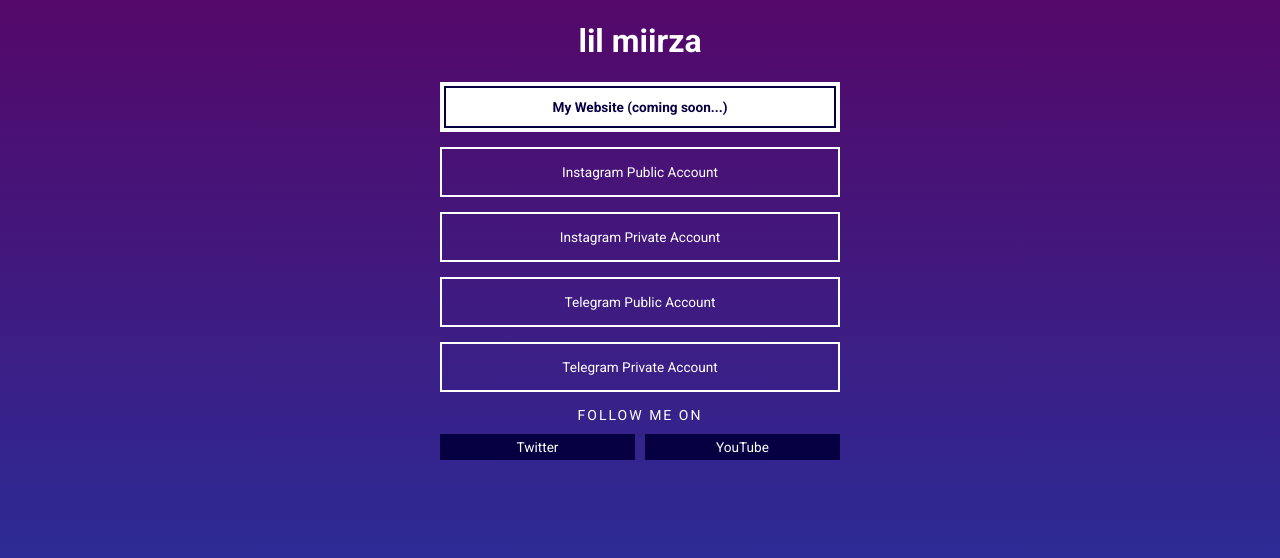
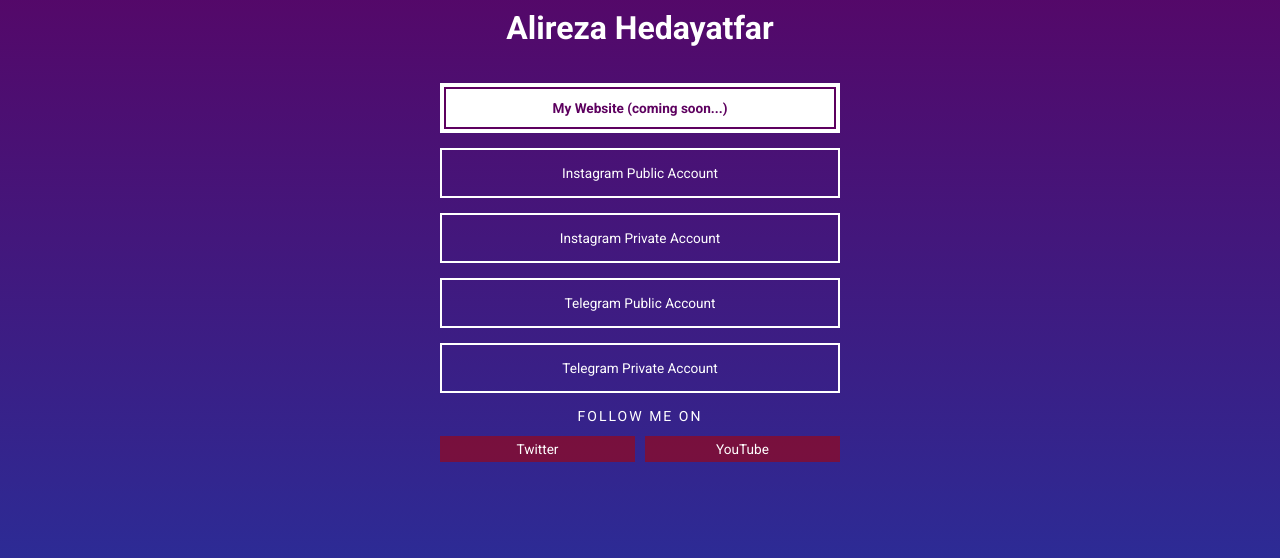
Before and after one commit to AlirezaHedayatfar/AlirezaHedayatfar.github.io, a website: page index.html in a window 1280 px wide. Shown: the part 146-704 px from the top of the page. Drawn offline with Linux system fonts and the light colour scheme.

Commit message:
change my name

```diff
--- a/app/scss/style.css
+++ b/app/scss/style.css
@@ -15,6 +15,7 @@
   background-image: linear-gradient(#5d005f  2%, #2036a3  108%);
   color: #ffffff;
   min-height: 100vh;
+  overflow: hidden;
   text-align: center;
   font-family: 'Roboto', sans-serif;
 }
@@ -25,8 +26,13 @@
   clip-path: circle();
 }
 
+h1 {
+  margin-top: 8px;
+  margin-bottom: 36px;
+}
+
 a:hover, a.featured:hover {
-  background-color: #060042;
+  background-color: #5d005f;
   color: #ffffff;
 }
 
@@ -46,7 +52,7 @@
 a.featured {
   position: relative;
   background-color: #ffffff;
-  color: #060042;
+  color: #5d005f;
   font-weight: bold;
 }
 
@@ -57,7 +63,7 @@
   left: 2px;
   width: calc(100% - 4px);
   height: calc(100% - 4px);
-  border: 2px solid #060042;
+  border: 2px solid #5d005f;
 }
 
 h2 {
@@ -81,7 +87,7 @@
           flex: 1;
   padding: 5px 10px;
   margin-right: 10px;
-  background-color: #060042;
+  background-color: rgb(173 0 0 / 56%);
   border: none;
 }
 
--- a/index.html
+++ b/index.html
@@ -12,7 +12,7 @@
 
         <!-- Logo -->
         <img class="logo" src="img/logo.jpg">
-        <h1>lil miirza</h1>
+        <h1>Alireza Hedayatfar</h1>
 
         <!-- Featured -->
         <!--<h2>Featured</h2>-->
```
